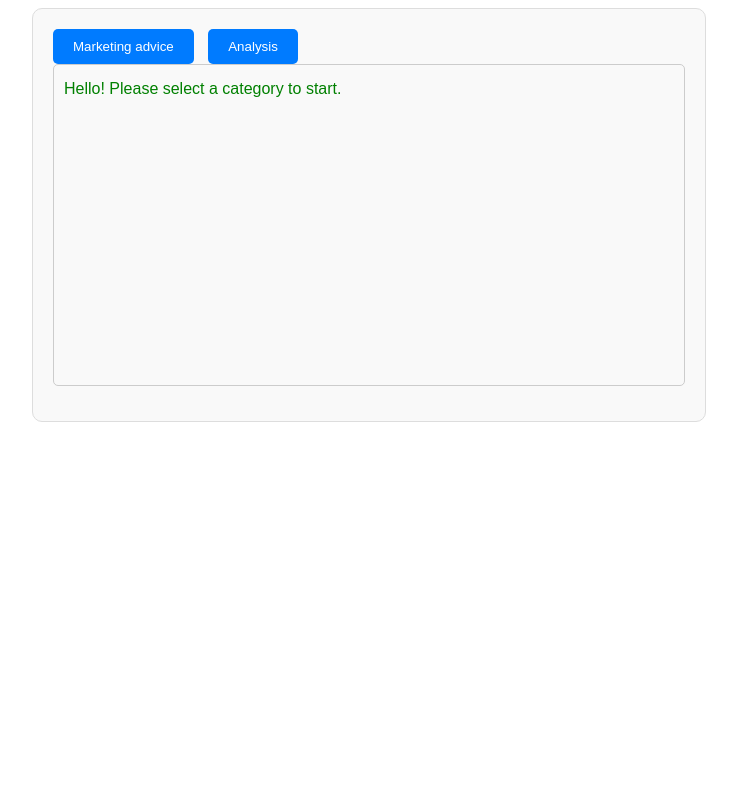
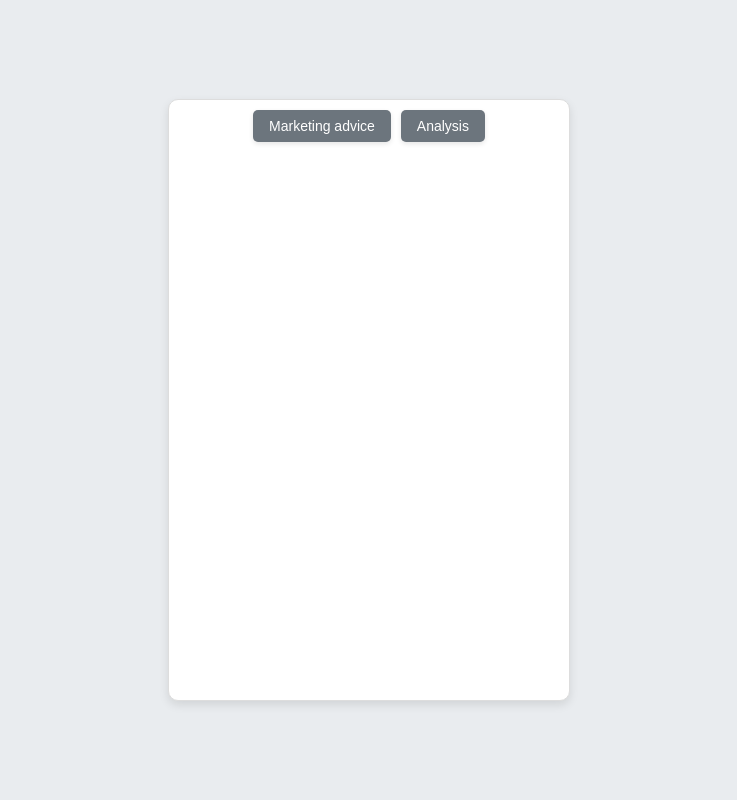
Before and after one commit to sha7cs/gproject, a Django app: page /chatbot/ in a window 1280 px wide. Shown: the whole page, without its empty margins (271-1008 px from the left). Run offline with Django 5.2, Linux system fonts and the light colour scheme; data comes from the database, SQL or seed files in the repository; parts of the project's set-up code (start-up, migrations or seed data) failed here and were passed over.

Commit message:
style->made chat hidden at first

```diff
--- a/chatbot/views.py
+++ b/chatbot/views.py
@@ -6,8 +6,6 @@ import json
 import openai
 from openai import OpenAI
 from django.core import serializers
-
-# Create your views here.
 
 # Initialize OpenAI client
 api_key="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"
@@ -18,17 +16,17 @@ def create_assistant():
     assistant = client.beta.assistants.create(
         name="Cafe Marketing Assistant",
         instructions="You are a marketing expert helping a café manager grow their business. Ask follow-up questions to gather details and provide actionable suggestions.",
-        tools=[],  # Add tools if needed
+        tools=[],
         model="gpt-4o"
     )
-    return assistant.id  # Return the assistant ID
+    return assistant.id
 
 # Step 2: Create a Thread
 def get_or_create_thread(user):
     if not user.thread_id:
         # Create a new thread if thread_id is not set
         thread = client.beta.threads.create()
-        user.thread_id = thread.id  # Save thread_id to the user model
+        user.thread_id = thread.id
         user.save()
     else:
         client.beta.threads.retrieve(thread_id=user.thread_id)
@@ -49,7 +47,6 @@ def add_assistant_message_to_thread(thread_id, assistant_message):
         content=assistant_message
     )
 
-# Step 4: Run the Assistant and Get Response
 def run_assistant(thread_id, assistant_id, instructions):
     run = client.beta.threads.runs.create_and_poll(
         thread_id=thread_id,
@@ -64,13 +61,10 @@ def run_assistant(thread_id, assistant_id, instructions):
         # Extract assistant's response from the messages
         for msg in messages:
             if msg.role == "assistant":
-                # Access the `value` field inside `TextContentBlock`
                 assistant_response = "".join(
                     block.text.value for block in msg.content if block.type == "text"
                 )
                 return assistant_response
-
-    # Return a default message if no assistant response is found
     return "No response from the assistant."
 
 # Global Assistant ID (create once and reuse)
@@ -78,11 +72,11 @@ assistant_id = create_assistant()
 
 def chatbot(request):
     if request.method == 'GET':
-        #  categories = Category.objects.prefetch_related('subcategories__questions')
+         # for html
          categories= Category.objects.all()
          subcategories = Subcategory.objects.all()
          allquestions = Question.objects.all()
-
+         #for script
          categories_json = serializers.serialize('json', categories, use_natural_primary_keys=True)
          subcategories_json = serializers.serialize('json', subcategories, use_natural_primary_keys=True)
          allquestions_json = serializers.serialize('json', allquestions, use_natural_primary_keys=True)
@@ -91,13 +85,12 @@ def chatbot(request):
             'categories': categories,
             'subcategories': subcategories,
             'allquestions': allquestions,
-             'categories_json': categories_json,
+            'categories_json': categories_json,
             'subcategories_json': subcategories_json,
             'allquestions_json': allquestions_json,
         })
 
     if request.method == 'POST':
-        category = request.POST.get('category', '').strip()
         subcategory = request.POST.get('subcategory', '').strip()
         question = request.POST.get('question', '').strip()
         user_response = request.POST.get('response', '').strip()
--- a/templates/chatbot/chatbot.html
+++ b/templates/chatbot/chatbot.html
@@ -8,72 +8,147 @@
   <style>
     body {
       font-family: Arial, sans-serif;
+      background-color: #e9ecef;
+      margin: 0;
+      padding: 0;
+      display: flex;
+      justify-content: center;
+      align-items: center;
+      height: 100vh;
     }
     .chat-container {
-      width: 50%;
+      width: 100%;
+      max-width: 400px;
+      height: 600px;
       margin: auto;
       border: 1px solid #ddd;
-      padding: 20px;
       border-radius: 10px;
+      background-color: #ffffff;
+      display: flex;
+      flex-direction: column;
+      box-shadow: 0 4px 10px rgba(0, 0, 0, 0.1);
+    }
+    .message {
+      max-width: 70%;
+      padding: 10px;
+      border-radius: 10px;
+      font-size: 14px;
+      line-height: 1.5;
+      word-wrap: break-word;
+    }
+    .message.user {
+      align-self: flex-end;
+      background-color: #007bff;
+      color: white;
+      text-align: left;
+    }
+    .message.bot {
+      align-self: flex-start;
+      background-color: #f1f1f1;
+      color: #333;
+    }
+    .category-buttons, .subcategory-buttons {
+      padding: 10px;
+      display: flex;
+      flex-wrap: wrap;
+      gap: 10px;
+      justify-content: center;
+    }
+    .category-buttons button, .subcategory-buttons button {
+      padding: 8px 16px;
+      border: none;
+      border-radius: 5px;
+      background-color: #6c757d;
+      color: white;
+      font-size: 14px;
+      cursor: pointer;
+      box-shadow: 0 2px 5px rgba(0, 0, 0, 0.1);
+      transition: all 0.2s ease;
+    }
+    .category-buttons button:hover, .subcategory-buttons button:hover {
+      background-color: #5a6268;
+      transform: scale(1.05);
+    }
+
+    /* Scrollbar styles */
+    .messages::-webkit-scrollbar {
+      width: 8px;
+    }
+    .messages::-webkit-scrollbar-thumb {
+      background-color: #ccc;
+      border-radius: 4px;
+    }
+    .messages::-webkit-scrollbar-thumb:hover {
+      background-color: #aaa;
+    }
+    .chat-section {
+  flex: 1;
+  display: none; /* Hidden by default */
+  flex-direction: column;
+  height: calc(100% - 150px); /* Adjust height based on buttons and padding */
+}
+
+.chat-section.active {
+  display: flex; /* Makes it visible */
+  opacity: 0;
+  animation: fadeIn 0.5s forwards;
+}
+
+@keyframes fadeIn {
+  to {
+    opacity: 1;
+  }
+}
+
+.messages {
+  flex: 1;
+  overflow-y: auto;
+  padding: 10px;
+  display: flex;
+  flex-direction: column;
+  gap: 10px;
+  background-color: #f8f9fa;
+  border-bottom: 1px solid #ddd;
+}
+
+.input-bar {
+  display: flex;
+  align-items: center;
+  padding: 10px;
+  border-top: 1px solid #ddd;
   background-color: #f9f9f9;
 }
-    .messages {
-      height: 300px;
-      overflow-y: scroll;
-      border: 1px solid #ccc;
-      border-radius: 5px;
-      padding: 10px;
-      margin-bottom: 15px;
-    }
-    .message {
-      margin: 5px 0;
-    }
-    .message.user {
-      text-align: right;
-      color: blue;
-    }
-    .message.bot {
-      text-align: left;
-      color: green;
-    }
-    .input-bar {
-      display: flex;
-    }
+
 .input-bar input {
   flex: 1;
   padding: 10px;
   border: 1px solid #ccc;
-      border-radius: 5px;
+  border-radius: 20px;
 }
+
 .input-bar button {
   margin-left: 10px;
-      padding: 10px;
+  padding: 8px 20px;
   border: none;
-      border-radius: 5px;
+  border-radius: 20px;
   background-color: #007bff;
   color: white;
+  font-size: 14px;
   cursor: pointer;
+  transition: background-color 0.2s ease, transform 0.2s ease;
 }
+
 .input-bar button:hover {
   background-color: #0056b3;
-    }
-    .category-buttons button, .subcategory-buttons button {
-      margin-right: 10px;
-      padding: 10px 20px;
-      border: none;
-      border-radius: 5px;
-      background-color: #007bff;
-      color: white;
-      cursor: pointer;
-    }
-    .category-buttons button:hover, .subcategory-buttons button:hover {
-      background-color: #0056b3;
+  transform: scale(1.05);
 }
 </style>
+
 </head>
 <body>
   <div class="chat-container">
-    <div class="category-buttons">
+    <!-- Buttons for selecting categories and subcategories -->
+    <div class="category-buttons" id="category-buttons">
       {% for category in categories %}
         <button onclick="selectCategory('{{ category.id }}')">{{ category.name }}</button>
       {% endfor %}
@@ -81,15 +156,19 @@
     <div class="subcategory-buttons" id="subcategory-buttons" style="display: none;">
       <!-- Subcategory buttons will be dynamically added here -->
     </div>
+
+    <!-- Chat section (hidden initially) -->
+    <div class="chat-section" id="chat-section" >
       <div class="messages" id="messages">
         <div class="message bot">Hello! Please select a category to start.</div>
       </div>
-    <div class="input-bar" id="input-bar" style="display: none;">
+      <div class="input-bar" id="input-bar" style="display: flex;">
         <form id="messageForm">
           {% csrf_token %}
-        <input type="text" id="messageInput" placeholder="Type your answer..."  />
+          <input type="text" id="messageInput" placeholder="Type your answer..." />
           <button type="submit">Send</button>
         </form>
+      </div>
     </div>
    </div>
 
@@ -99,20 +178,17 @@
   let questionIndex = 0;
   const categories = JSON.parse('{{ categories_json|escapejs }}');
   const subcategories = JSON.parse('{{ subcategories_json|escapejs }}');
-  const allquestions = JSON.parse('{{ allquestions_json|escapejs }}');
 
   function getSubcategoriesForCategory(categoryId) {
     return subcategories.filter(subcategory => subcategory.fields.category == categoryId);
     }
-  function getQuestionsForSubcategory(subcategoryId) {
-      return allquestions.filter(question => question.fields.subcategory == subcategoryId);
-  }
+
   function selectCategory(categoryId) {
     const messages = document.getElementById("messages");
-    messages.innerHTML += `<div class="message bot">Please choose a subcategory now.</div>`;
-
+    messages.innerHTML += `<div class="message bot">Please choose a subcategory.</div>`;
+    const mainCatgoriesButtons = document.getElementById("category-buttons");
     const subcategoryButtons = document.getElementById("subcategory-buttons");
-    subcategoryButtons.innerHTML = ''; // Clear previous buttons
+    subcategoryButtons.innerHTML = '';
 
     const filteredSubcategories = getSubcategoriesForCategory(categoryId);
 
@@ -123,26 +199,30 @@
                     ${subcategory.fields.name}
                 </button>`;
         });
+    mainCatgoriesButtons.style.display = "none"; // hide the category buttons
+    subcategoryButtons.style.display = "flex"; // Show the subcategory buttons
     } else {
         messages.innerHTML += `<div class="message bot">No subcategories found for this category.</div>`;
     }
 
-    subcategoryButtons.style.display = "block"; // Show the subcategory buttons
   }
 
 function selectSubcategory(subcategoryId) {
     const messages = document.getElementById("messages");
-    const input = document.getElementById("messageInput");
     const form = document.getElementById("messageForm"); // Form containing the input field
     const inputBar = document.getElementById("input-bar");
+    const subcategoryButtons = document.getElementById("subcategory-buttons");
+    const chatSection = document.getElementById("chat-section");
     subcategory = subcategories.find(subcategory => subcategory.pk == subcategoryId).fields.name;
 
     // Display a message indicating the start of the Q&A
     messages.innerHTML += `<div class="message bot">You selected: ${subcategory}. Please answer these questions:</div>`;
 
     // Enable the input field and focus it
-    inputBar.style.display = "flex"; // Show the input bar
-    // Reset the question index
+    // inputBar.style.display = "flex"; // Show the input bar
+    subcategoryButtons.style.display = "none";
+    chatSection.classList.add("active"); // Add the 'active' class to make it visible
+
     questionIndex = 0;
 
     // Trigger the backend interaction by submitting the first request
@@ -197,9 +277,9 @@ function selectSubcategory(subcategoryId) {
       'csrfmiddlewaretoken': document.querySelector('[name=csrfmiddlewaretoken]').value,
       'category': category,
       'subcategory': subcategory,
-      'question': currentQuestion, // Include the assistant's question
-      'response': userResponse,   // Include the user's response
-      'questionIndex': questionIndex, // Current question index
+      'question': currentQuestion,
+      'response': userResponse,
+      'questionIndex': questionIndex,
     }),
   })
     .then((response) => response.json())
@@ -216,37 +296,3 @@ function selectSubcategory(subcategoryId) {
 </script>
 </body>
 </html>
-
-<script>
-   // Function to fetch the assistant's response
-//   function getAssistantResponse() {
-//     const messages = document.getElementById("messages");
-
-//     // Collect answers (you need to track them for each question)
-//     const userResponses = document.querySelectorAll('.message.user');
-//     const responses = [];
-//     userResponses.forEach((userMessage) => {
-//       responses.push(userMessage.textContent);  // Collect each user response
-//     });
-//      // Send a request to the backend with all the data (category, subcategory, responses, questionIndex)
-//      fetch('/chatbot', {
-//     method: 'POST',
-//     headers: {
-//       'Content-Type': 'application/x-www-form-urlencoded',
-//     },
-//     body: new URLSearchParams({
-//       'csrfmiddlewaretoken': document.querySelector('[name=csrfmiddlewaretoken]').value,
-//       'category': category,
-//       'subcategory': subcategory,
-//       'responses': JSON.stringify(responses),  // Send user responses as a stringified JSON array
-//     }),
-//   })
-//     .then((response) => response.json())
-//     .then((data) => {
-//       // Display the assistant's response
-//       messages.innerHTML += `<div class="message bot">${data.response}</div>`;
-//       messages.scrollTop = messages.scrollHeight;  // Scroll to the latest message
-//     })
-//     .catch((error) => console.error('Error:', error));
-// }
-</script>
```
Lines whose indentation alone changed are shown as unchanged.
